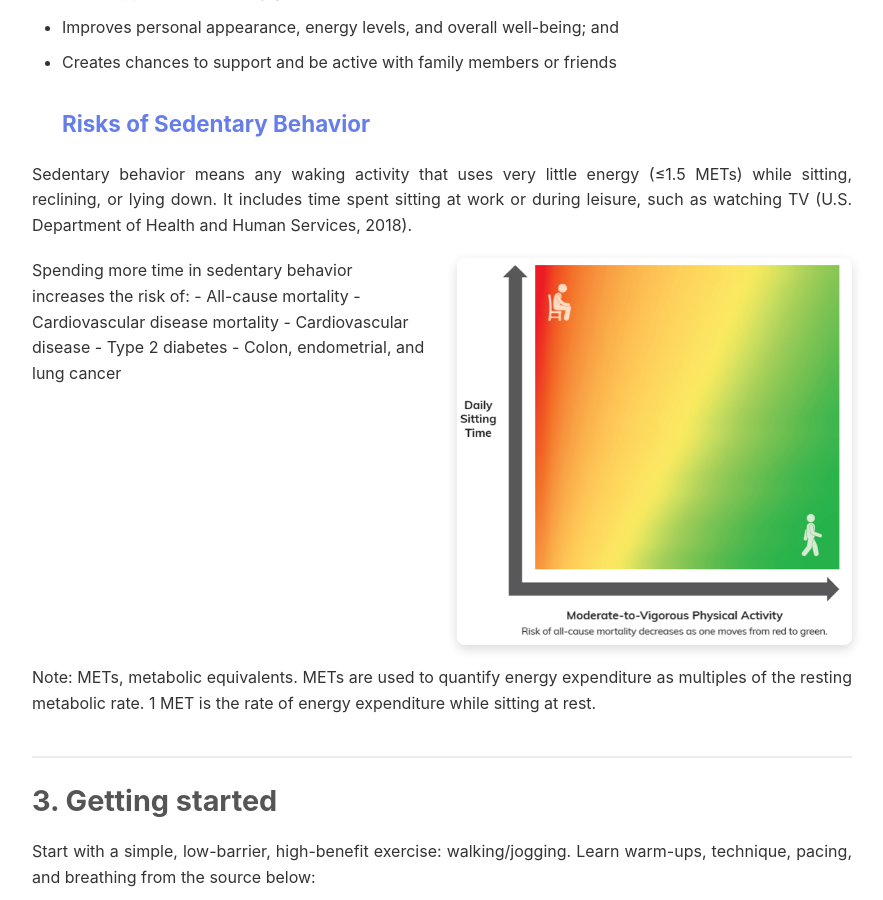
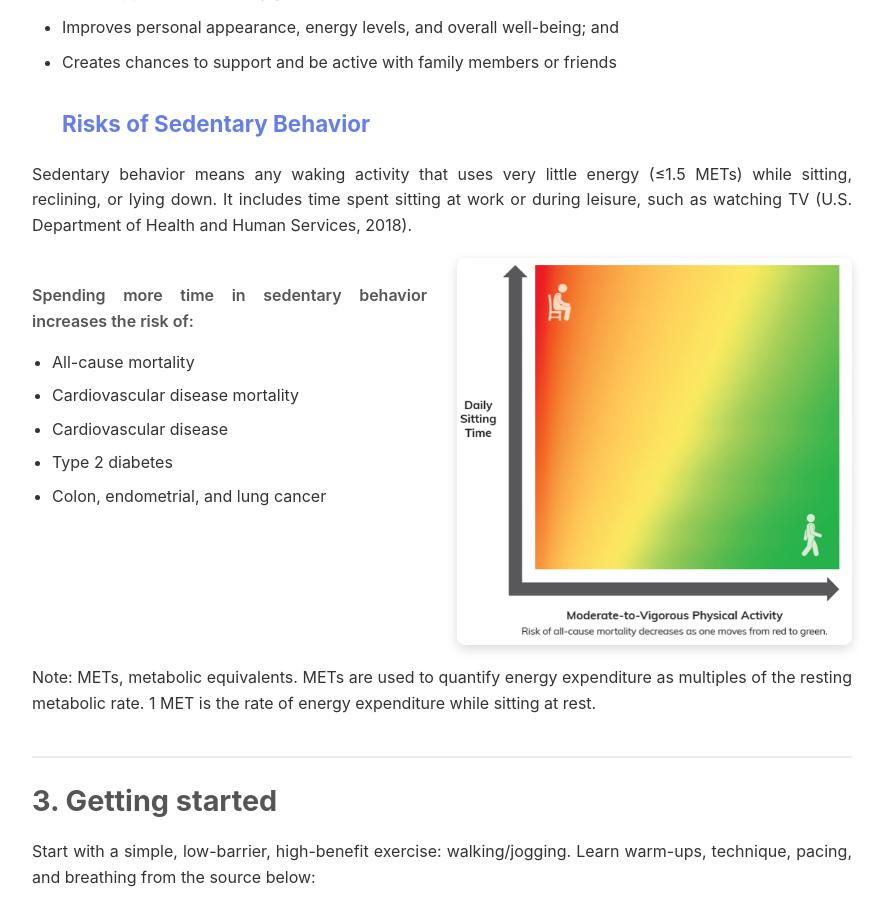
Before and after one commit to liangyahan-physical-education/liangyahan-physical-education.github.io, a Jekyll site: the page built from index.md, in a window 1280 px wide and 900 px high, scrolled down 3504 px. Shown: the whole window, without its empty margins (198-1081 px from the left). Built offline with Jekyll 4.4.1, drawn with Linux system fonts in a browser that asks for light colours.

Commit message:
将两栏布局中的Markdown列表改为HTML ul/li标签，确保正确显示

```diff
--- a/index.md
+++ b/index.md
@@ -65,13 +65,15 @@ Sedentary behavior means any waking activity that uses very little energy (≤1.
 <div class="two-column">
 <div class="column-left">
 
-Spending more time in sedentary behavior increases the risk of:
+<p>Spending more time in sedentary behavior increases the risk of:</p>
 
-- All-cause mortality
-- Cardiovascular disease mortality
-- Cardiovascular disease
-- Type 2 diabetes
-- Colon, endometrial, and lung cancer
+<ul>
+<li>All-cause mortality</li>
+<li>Cardiovascular disease mortality</li>
+<li>Cardiovascular disease</li>
+<li>Type 2 diabetes</li>
+<li>Colon, endometrial, and lung cancer</li>
+</ul>
 
 </div>
 <div class="column-right">
```
